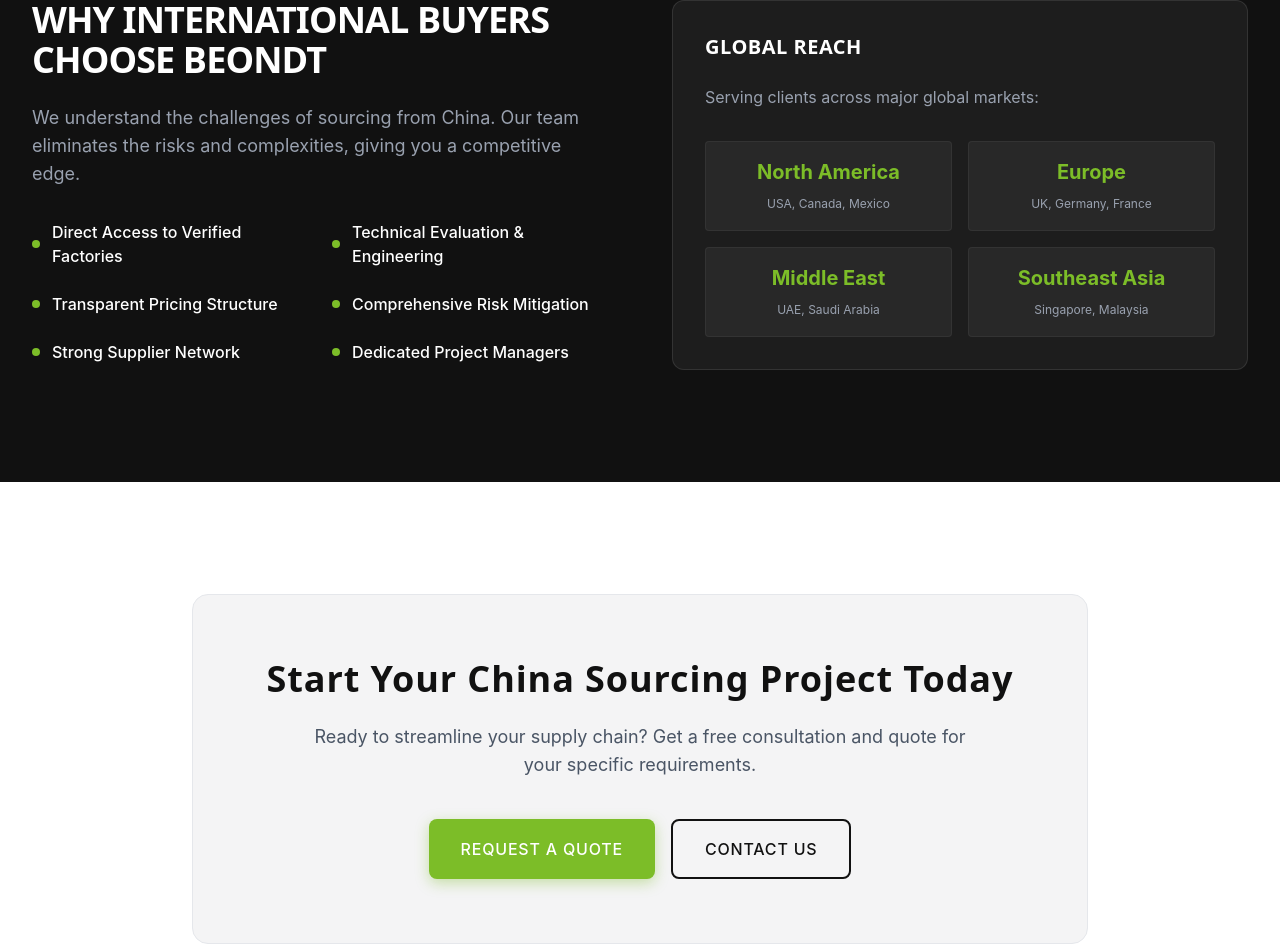
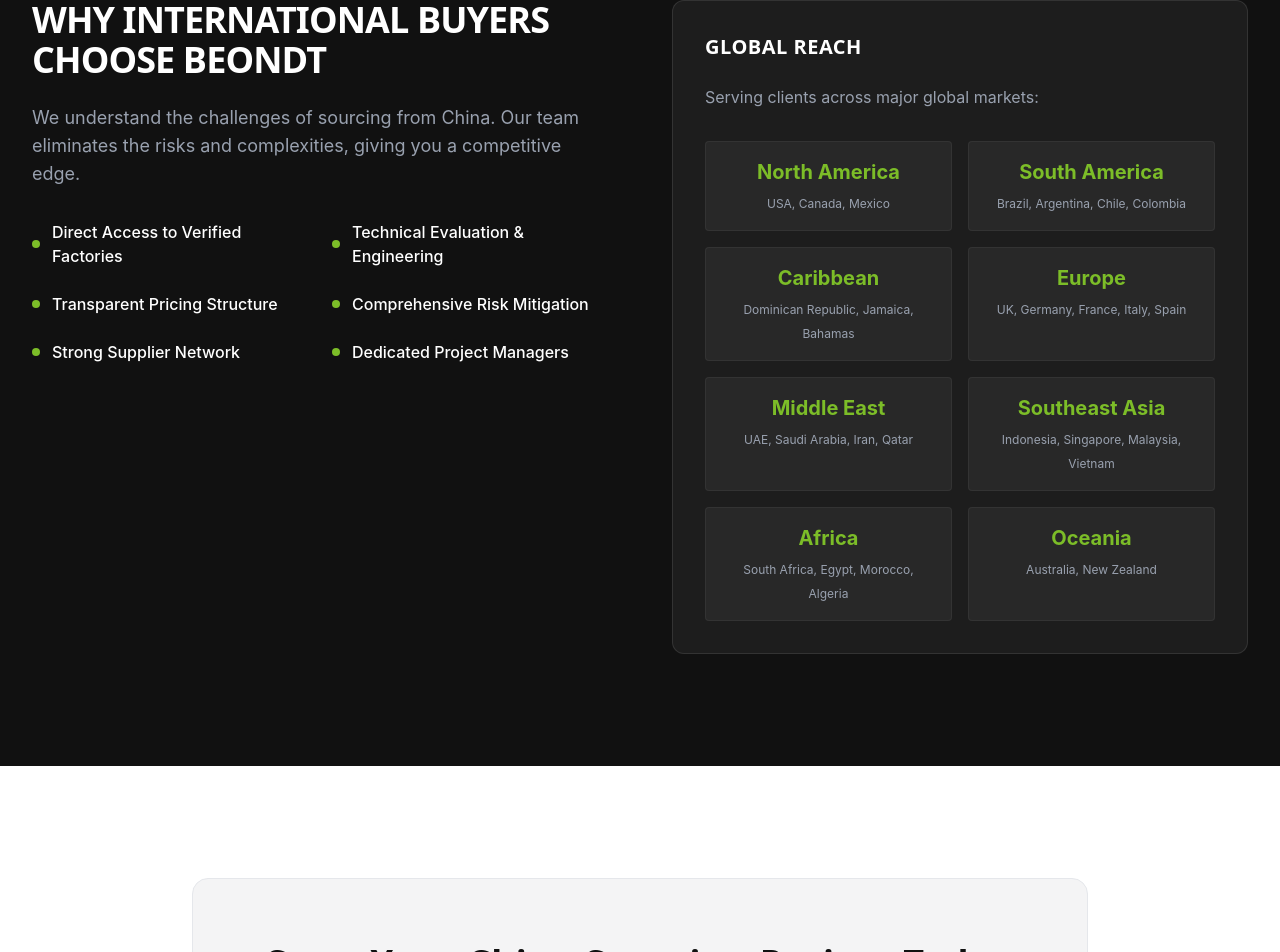
Before and after one commit to lizaf1/Beondt-services, a React (Vite) app: page / in a window 1280 px wide. Shown: the part 4346-5298 px from the top of the page. Built offline with nearby package versions, Linux system fonts and the light colour scheme; no server answers.

Commit message:
feat: Add South America and Caribbean to home page
Expands the displayed client markets on the home page to include South America and the Caribbean regions, enhancing the site's global reach representation.

```diff
--- a/src/pages/Home.tsx
+++ b/src/pages/Home.tsx
@@ -293,16 +293,32 @@
                 <span className="text-xs text-gray-400">USA, Canada, Mexico</span>
               </div>
               <div className="p-4 bg-white/5 rounded border border-white/5 text-center hover:bg-white/10 transition-colors">
+                <span className="block font-bold text-brand-green text-xl mb-1">South America</span>
+                <span className="text-xs text-gray-400">Brazil, Argentina, Chile, Colombia</span>
+              </div>
+              <div className="p-4 bg-white/5 rounded border border-white/5 text-center hover:bg-white/10 transition-colors">
+                <span className="block font-bold text-brand-green text-xl mb-1">Caribbean</span>
+                <span className="text-xs text-gray-400">Dominican Republic, Jamaica, Bahamas</span>
+              </div>
+              <div className="p-4 bg-white/5 rounded border border-white/5 text-center hover:bg-white/10 transition-colors">
                 <span className="block font-bold text-brand-green text-xl mb-1">Europe</span>
-                <span className="text-xs text-gray-400">UK, Germany, France</span>
+                <span className="text-xs text-gray-400">UK, Germany, France, Italy, Spain</span>
               </div>
               <div className="p-4 bg-white/5 rounded border border-white/5 text-center hover:bg-white/10 transition-colors">
                 <span className="block font-bold text-brand-green text-xl mb-1">Middle East</span>
-                <span className="text-xs text-gray-400">UAE, Saudi Arabia</span>
+                <span className="text-xs text-gray-400">UAE, Saudi Arabia, Iran, Qatar</span>
               </div>
               <div className="p-4 bg-white/5 rounded border border-white/5 text-center hover:bg-white/10 transition-colors">
                 <span className="block font-bold text-brand-green text-xl mb-1">Southeast Asia</span>
-                <span className="text-xs text-gray-400">Singapore, Malaysia</span>
+                <span className="text-xs text-gray-400">Indonesia, Singapore, Malaysia, Vietnam</span>
+              </div>
+              <div className="p-4 bg-white/5 rounded border border-white/5 text-center hover:bg-white/10 transition-colors">
+                <span className="block font-bold text-brand-green text-xl mb-1">Africa</span>
+                <span className="text-xs text-gray-400">South Africa, Egypt, Morocco, Algeria</span>
+              </div>
+              <div className="p-4 bg-white/5 rounded border border-white/5 text-center hover:bg-white/10 transition-colors">
+                <span className="block font-bold text-brand-green text-xl mb-1">Oceania</span>
+                <span className="text-xs text-gray-400">Australia, New Zealand</span>
               </div>
             </div>
           </div>
```
